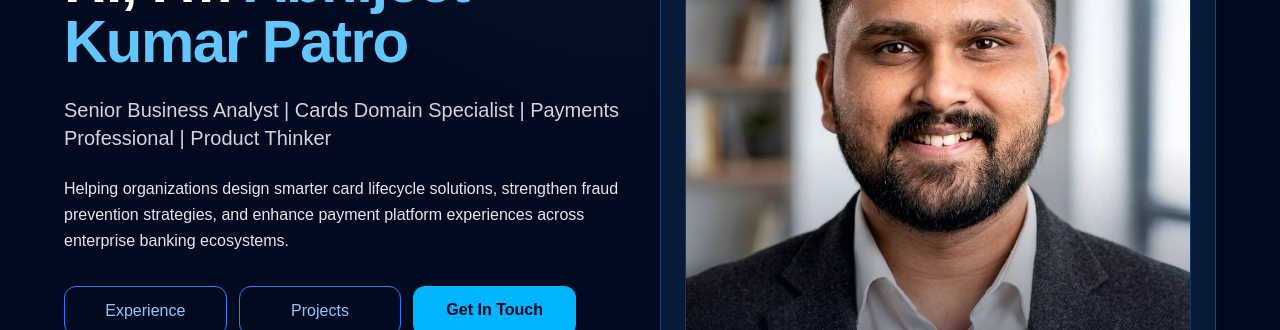
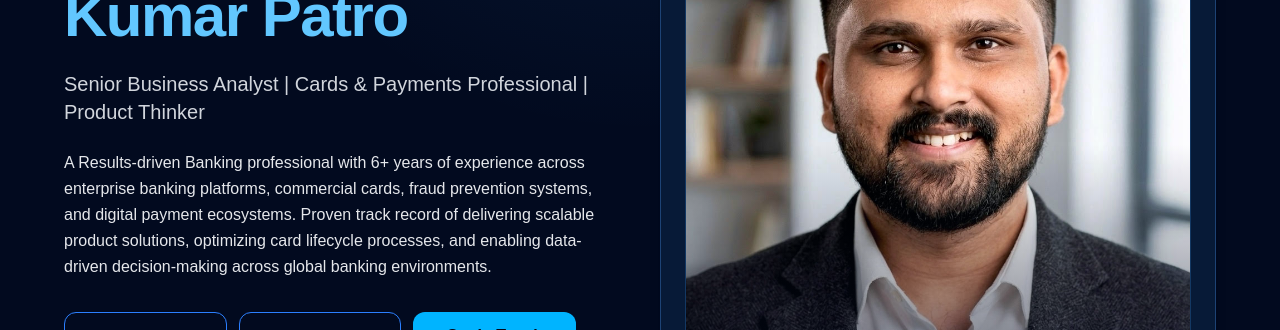
Before and after one commit to AbhijeetKumarPatro/abhijeetonline, a Next.js app: page / in a window 1280 px wide. Shown: the part 379-709 px from the top of the page. Built offline with nearby package versions, Linux system fonts and the light colour scheme; no server answers.

Commit message:
Revise personal introduction and professional summary
Updated professional description and expertise details.

```diff
--- a/app/page.tsx
+++ b/app/page.tsx
@@ -21,10 +21,10 @@ export default function Home() {
               Hi, I'm <span className="text-[#62c7ff]">Abhijeet Kumar Patro</span>
             </h1>
             <p className="text-xl text-gray-300 mb-6">
-              Senior Business Analyst | Cards Domain Specialist | Payments Professional | Product Thinker
+              Senior Business Analyst | Cards & Payments Professional | Product Thinker
             </p>
             <p className="text-gray-200 leading-relaxed mb-8 max-w-xl">
-              Helping organizations design smarter card lifecycle solutions, strengthen fraud prevention strategies, and enhance payment platform experiences across enterprise banking ecosystems.
+              A Results-driven Banking professional with 6+ years of experience across enterprise banking platforms, commercial cards, fraud prevention systems, and digital payment ecosystems. Proven track record of delivering scalable product solutions, optimizing card lifecycle processes, and enabling data-driven decision-making across global banking environments.
             </p>
             <div className="grid grid-cols-1 sm:grid-cols-3 gap-3 max-w-lg">
               <Link
```
